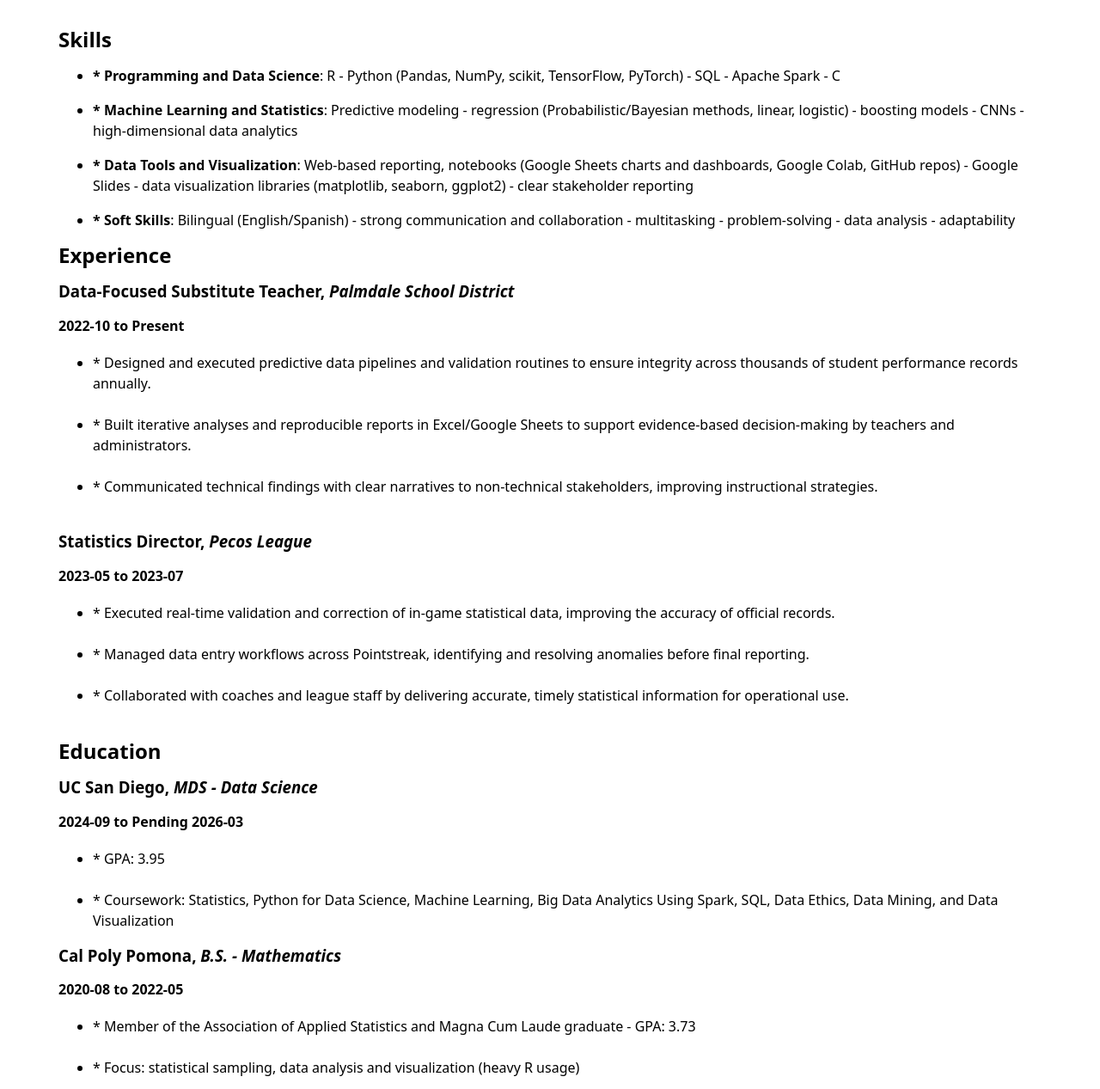
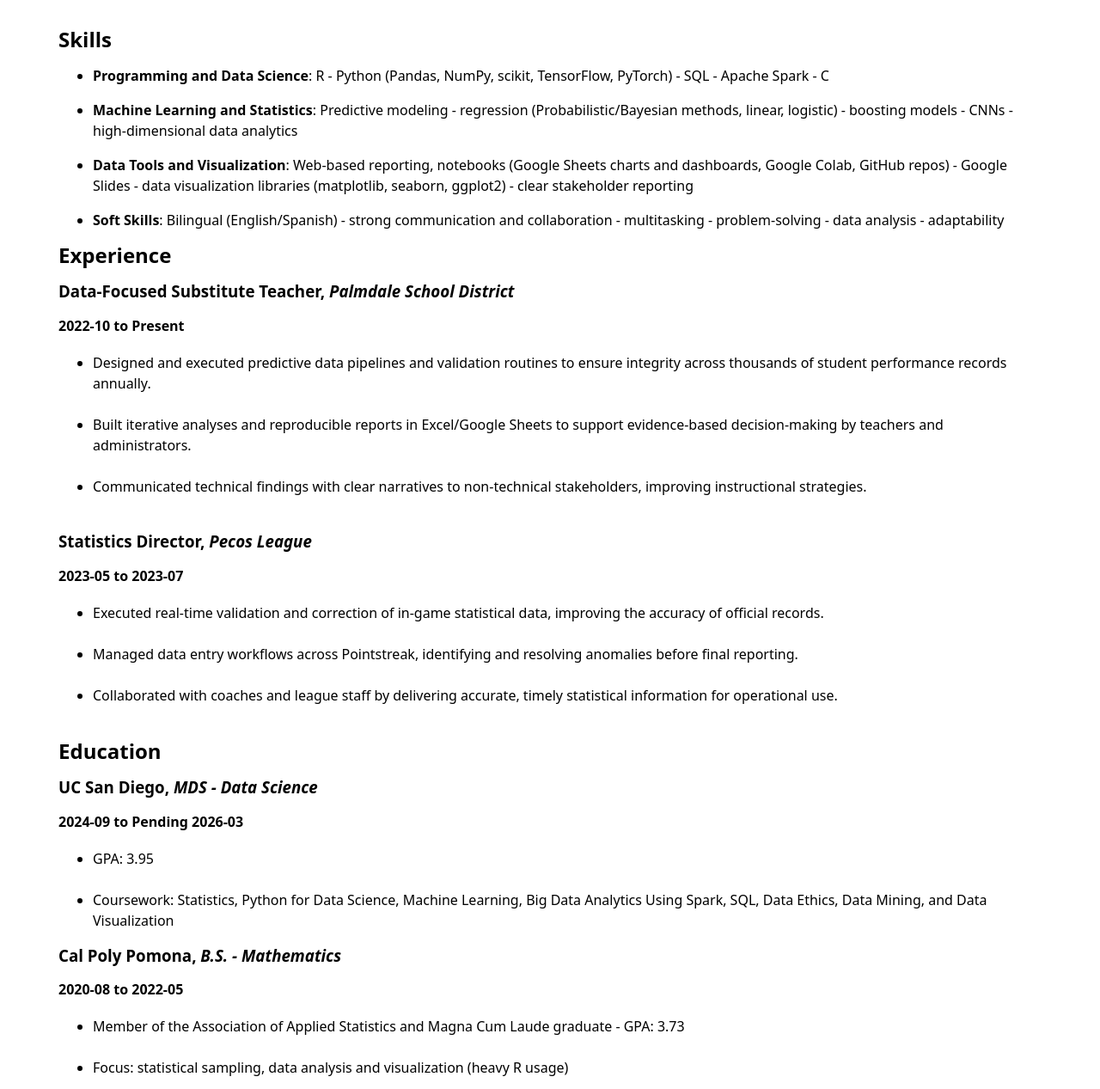
Before and after one commit to d25molina/portfolio, a plain HTML site: page resume/index.html in a window 1280 px wide. Shown: the part 222-1489 px from the top of the page at 86% size. Drawn offline with Linux system fonts and the light colour scheme.

Commit message:
Resume mods

```diff
--- a/resume/index.html
+++ b/resume/index.html
@@ -12,16 +12,16 @@
     <h2>Skills</h2>
     <p>
         <ul>
-            <p><li><b>* Programming and Data Science</b>: R - Python (Pandas, NumPy, scikit,
+            <p><li><b>Programming and Data Science</b>: R - Python (Pandas, NumPy, scikit,
 TensorFlow, PyTorch) - SQL - Apache Spark - C</li></p>
-            <p><li><b>* Machine Learning and Statistics</b>: Predictive modeling - regression
+            <p><li><b>Machine Learning and Statistics</b>: Predictive modeling - regression
 (Probabilistic/Bayesian methods, linear, logistic) - boosting models -
 CNNs - high-dimensional data analytics</li></p>
-            <p><li><b>* Data Tools and Visualization</b>: Web-based reporting, notebooks
+            <p><li><b>Data Tools and Visualization</b>: Web-based reporting, notebooks
 (Google Sheets charts and dashboards, Google Colab, GitHub repos) -
 Google Slides - data visualization libraries (matplotlib, seaborn,
 ggplot2) - clear stakeholder reporting</li></p>
-            <p><li><b>* Soft Skills</b>: Bilingual (English/Spanish) - strong communication and
+            <p><li><b>Soft Skills</b>: Bilingual (English/Spanish) - strong communication and
 collaboration - multitasking - problem-solving - data analysis -
 adaptability</li></p>
         </ul>
@@ -33,17 +33,17 @@ adaptability</li></p>
         <h3>Data-Focused Substitute Teacher, <i>Palmdale School District</i></h3>
         <h4><time datetime="2022-10">2022-10</time> to Present</h4>
         <ul>
-            <li>* Designed and executed predictive data pipelines and validation
+            <li>Designed and executed predictive data pipelines and validation
 routines to ensure integrity across thousands of student performance
 records annually.
 </li><br>
             <li>
-                * Built iterative analyses and reproducible reports in Excel/Google
+                Built iterative analyses and reproducible reports in Excel/Google
 Sheets to support evidence-based decision-making by teachers and
 administrators.
             </li><br>
             <li>
-                * Communicated technical findings with clear narratives to
+                Communicated technical findings with clear narratives to
 non-technical stakeholders, improving instructional strategies.
             </li><br>
         </ul>
@@ -51,15 +51,15 @@ non-technical stakeholders, improving instructional strategies.
         <h4><time datetime="2023-05">2023-05</time> to <time datetime="2023-07">2023-07</time></h4>
         <ul>
             <li>
-                * Executed real-time validation and correction of in-game statistical
+                Executed real-time validation and correction of in-game statistical
 data, improving the accuracy of official records.
 </li><br>
             <li>
-                * Managed data entry workflows across Pointstreak, identifying and
+                Managed data entry workflows across Pointstreak, identifying and
 resolving anomalies before final reporting.
 </li><br>
             <li>
-                * Collaborated with coaches and league staff by delivering accurate,
+                Collaborated with coaches and league staff by delivering accurate,
 timely statistical information for operational use.
             </li><br>
         </ul>
@@ -72,10 +72,10 @@ timely statistical information for operational use.
         <h4><time datetime="2024-09">2024-09</time> to Pending <time datetime="2026-03">2026-03</time></h4>
         <ul>
             <li>
-                * GPA: 3.95
+                GPA: 3.95
             </li><br>
             <li>
-                * Coursework: Statistics, Python for Data Science, Machine Learning,
+                Coursework: Statistics, Python for Data Science, Machine Learning,
 Big Data Analytics Using Spark, SQL, Data Ethics, Data Mining, and
 Data Visualization
             </li>
@@ -84,11 +84,11 @@ Data Visualization
         <h4><time datetime="2020-08">2020-08</time> to <time datetime="2022-05">2022-05</time></h4>
         <ul>
             <li>
-                * Member of the Association of Applied Statistics and Magna Cum
+                Member of the Association of Applied Statistics and Magna Cum
 Laude graduate - GPA: 3.73
             </li><br>
             <li>
-                * Focus: statistical sampling, data analysis and visualization (heavy R
+                Focus: statistical sampling, data analysis and visualization (heavy R
 usage)
         </li>
     </p>
@@ -98,11 +98,11 @@ usage)
     <p>
         <ul>
             <li>
-                * <a href="https://colab.research.google.com/drive/1DuCCilbtRHmH4Rzk3Qc5RvkBjb2o2oDi?usp=sharing" target="_blank">Baseball Savant Player Trend Analysis (UCSD Project)</a>: queried and
+                <a href="https://colab.research.google.com/drive/1DuCCilbtRHmH4Rzk3Qc5RvkBjb2o2oDi?usp=sharing" target="_blank">Baseball Savant Player Trend Analysis (UCSD Project)</a>: queried and
 performed exploratory analysis on Statcast data, produced visualizations, and wrote analysis to communicate results with nuance
             </li><br>
             <li>
-            * <a href="https://github.com/d25molina/DSC232R_DFMProject" target="_blank">Big Data Spark Project (UCSD Project)</a>:Developed scalable classification pipelines on a large
+            <a href="https://github.com/d25molina/DSC232R_DFMProject" target="_blank">Big Data Spark Project (UCSD Project)</a>:Developed scalable classification pipelines on a large
 dermatoscopic image dataset, demonstrating the ability to handle high-dimensional data; applied iterative model development and validation techniques with Spark ML            </li>
         </ul>
     </p>
```
